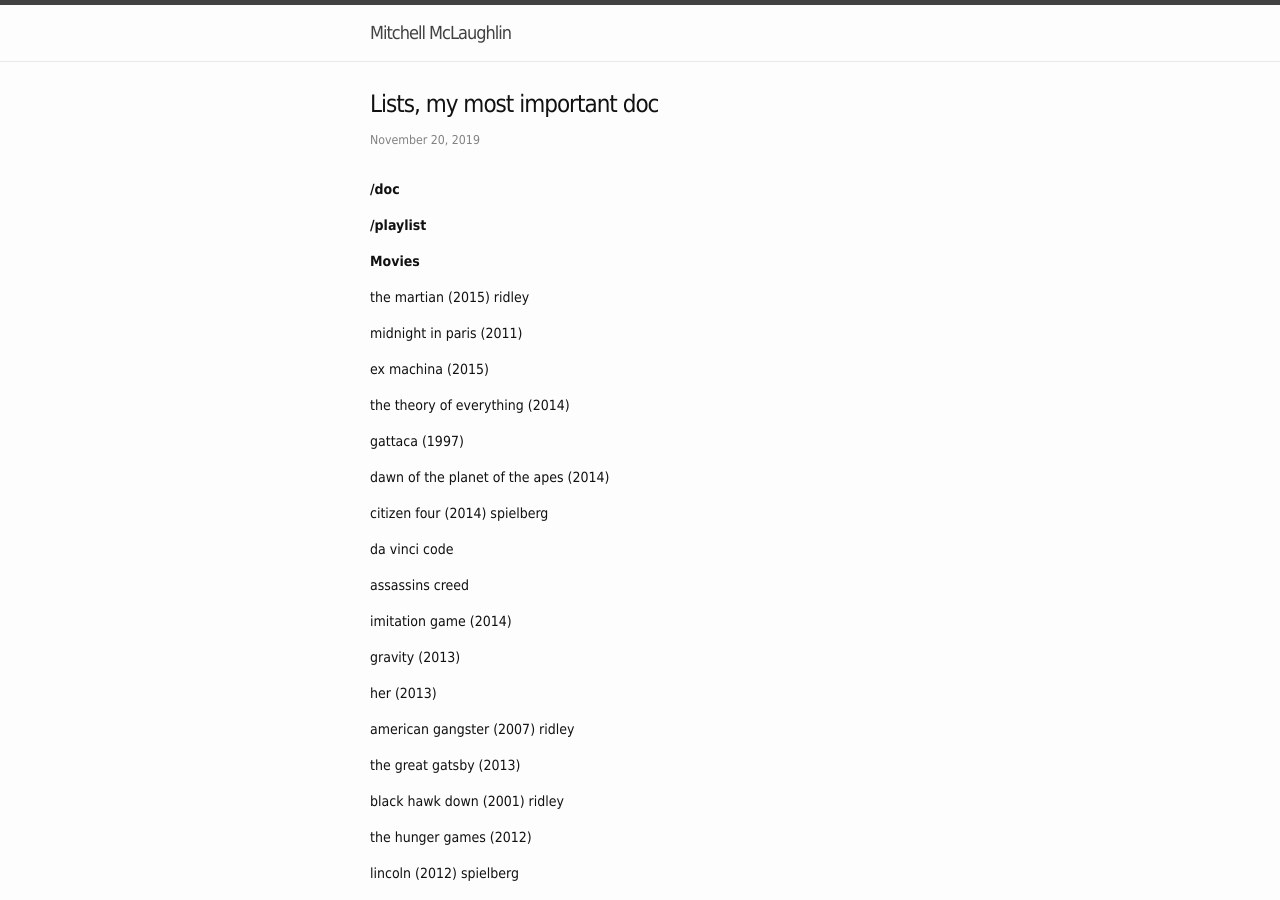
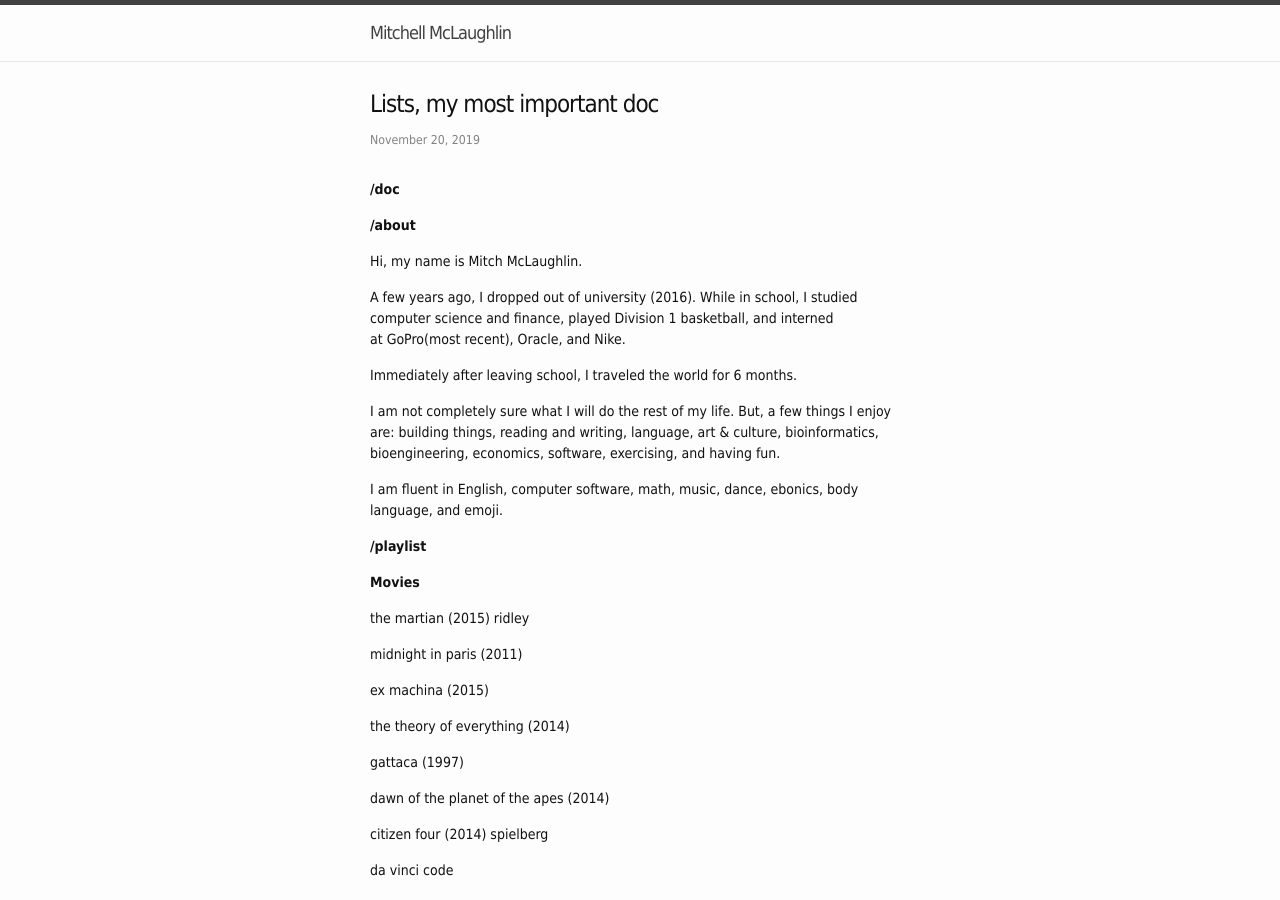
Before and after one commit to mitc-mcla/mitc-mcla.github.io, a Jekyll site: the page built from _posts/2019-11-19-lists.markdown, in a window 1280 px wide and 900 px high. Built offline with Jekyll 4.4.1, drawn with Linux system fonts in a browser that asks for light colours.

Commit message:
update lists doc with about me

```diff
--- a/_posts/2019-11-19-lists.markdown
+++ b/_posts/2019-11-19-lists.markdown
@@ -7,6 +7,18 @@ permalink: /lists.html
 ---
 
 **/doc**
+
+**/about**
+
+Hi, my name is Mitch McLaughlin.
+
+A few years ago, I dropped out of university (2016). While in school, I studied computer science and finance, played Division 1 basketball, and interned at GoPro(most recent), Oracle, and Nike.
+
+Immediately after leaving school, I traveled the world for 6 months.
+
+I am not completely sure what I will do the rest of my life. But, a few things I enjoy are: building things, reading and writing, language, art & culture, bioinformatics, bioengineering, economics, software, exercising, and having fun.
+
+I am fluent in English, computer software, math, music, dance, ebonics, body language, and emoji.
 
 **/playlist**
 
```
